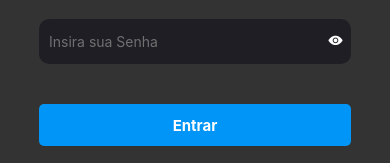
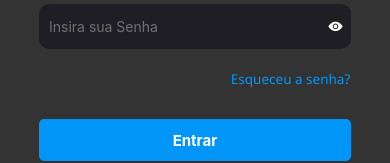
Before and after one commit to LuizzFelipe0/Trabalho-AP1-Clone, a React Native app: screen / in a window 390 px wide. Shown: the part 365-528 px from the top of the page. Built offline with nearby package versions, Linux system fonts and the light colour scheme.

Commit message:
'instaClone1'

```diff
--- a/src/screens/skills/index.tsx
+++ b/src/screens/skills/index.tsx
@@ -39,6 +39,8 @@ export const Skills = () => {
             </TouchableOpacity>
         </View>
 
+        <TouchableOpacity style={styles.forgotPassword}  onPress={() => Linking.openURL("https://www.instagram.com/accounts/password/reset/")}>Esqueceu a senha?</TouchableOpacity>
+
         <Button title="Entrar"/>
 
 
@@ -46,7 +48,7 @@ export const Skills = () => {
 
         <Text style={styles.textOu}>━━━━━━━━━━━ OU ━━━━━━━━━━</Text>
 
-        <Text style={styles.textWithLink}>Não tem uma Conta? <TouchableOpacity style={{ color: '#0095F6' }} onPress={() => Linking.openURL("https://www.instagram.com/accounts/emailsignup/")}>Cadastre-se</TouchableOpacity></Text>
+        <Text style={styles.textWithLink}>Não tem uma Conta? <TouchableOpacity style={styles.textWithLinkBlue} onPress={() => Linking.openURL("https://www.instagram.com/accounts/emailsignup/")}>Cadastre-se</TouchableOpacity></Text>
 
         <Text style={{ margin: '5%', color: '#707070', alignItems:'center'}}> Português (Brasil) © 2022 Luiztagram from Meta</Text>
 
--- a/src/screens/skills/styles.ts
+++ b/src/screens/skills/styles.ts
@@ -75,11 +75,25 @@ export const styles = StyleSheet.create({
     margin: '5%',
 
   },
+  textWithLinkBlue: {
+    color: '#0095F6',
+    justifyContent: 'center',
+    alignItems: 'center',
+
+  },
   textWithLink: {
     color: '#FFF',
     justifyContent: 'center',
     alignItems: 'center',
     margin: '5%',
+  },
+  forgotPassword:{
+    color: '#0095F6',
+    fontFamily: 'Segoe UI',
+    marginLeft:'50.5%',
+    fontSize:'13.5px',
+    margin: '1.5%',
+
 
 
   }
```
